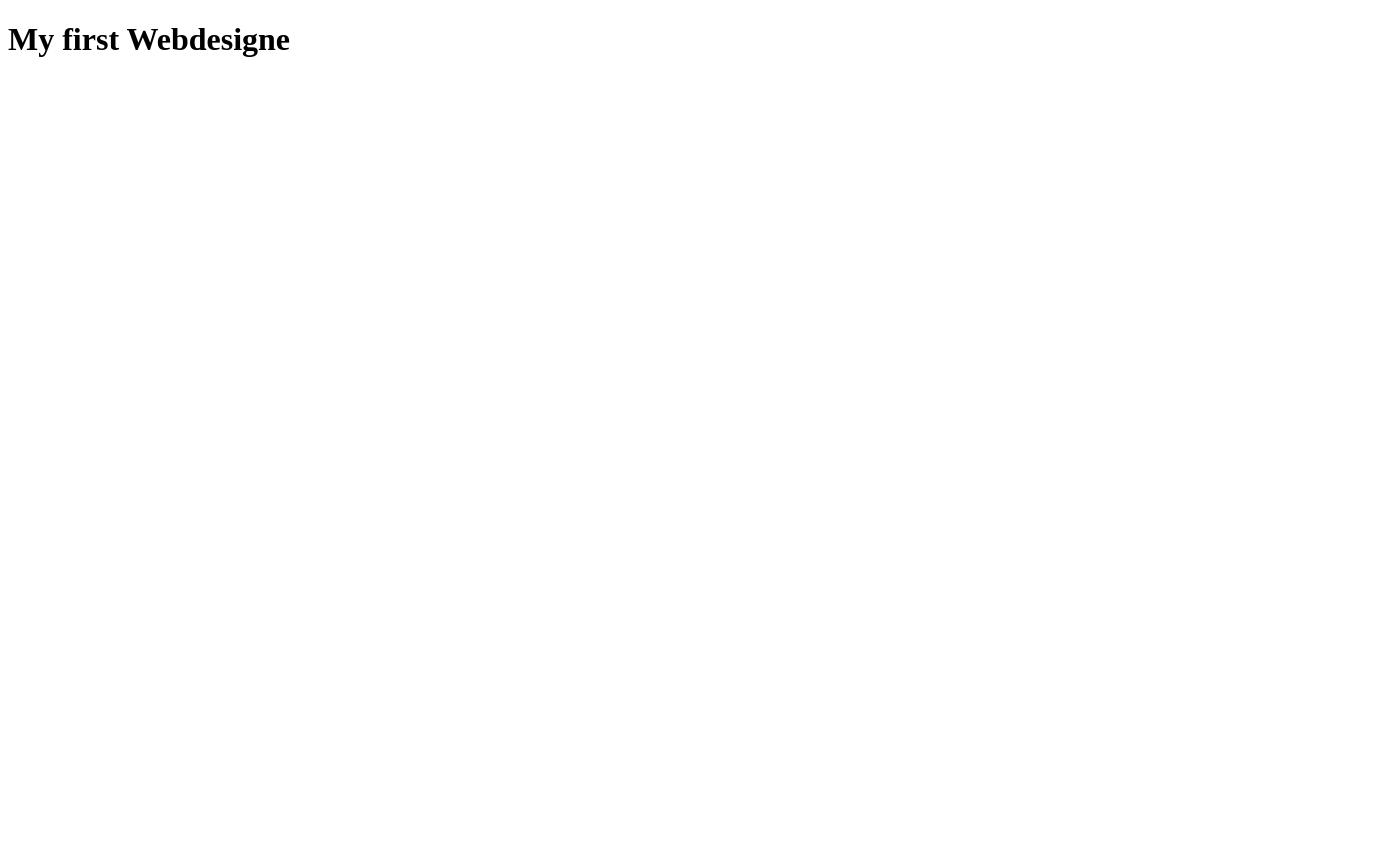
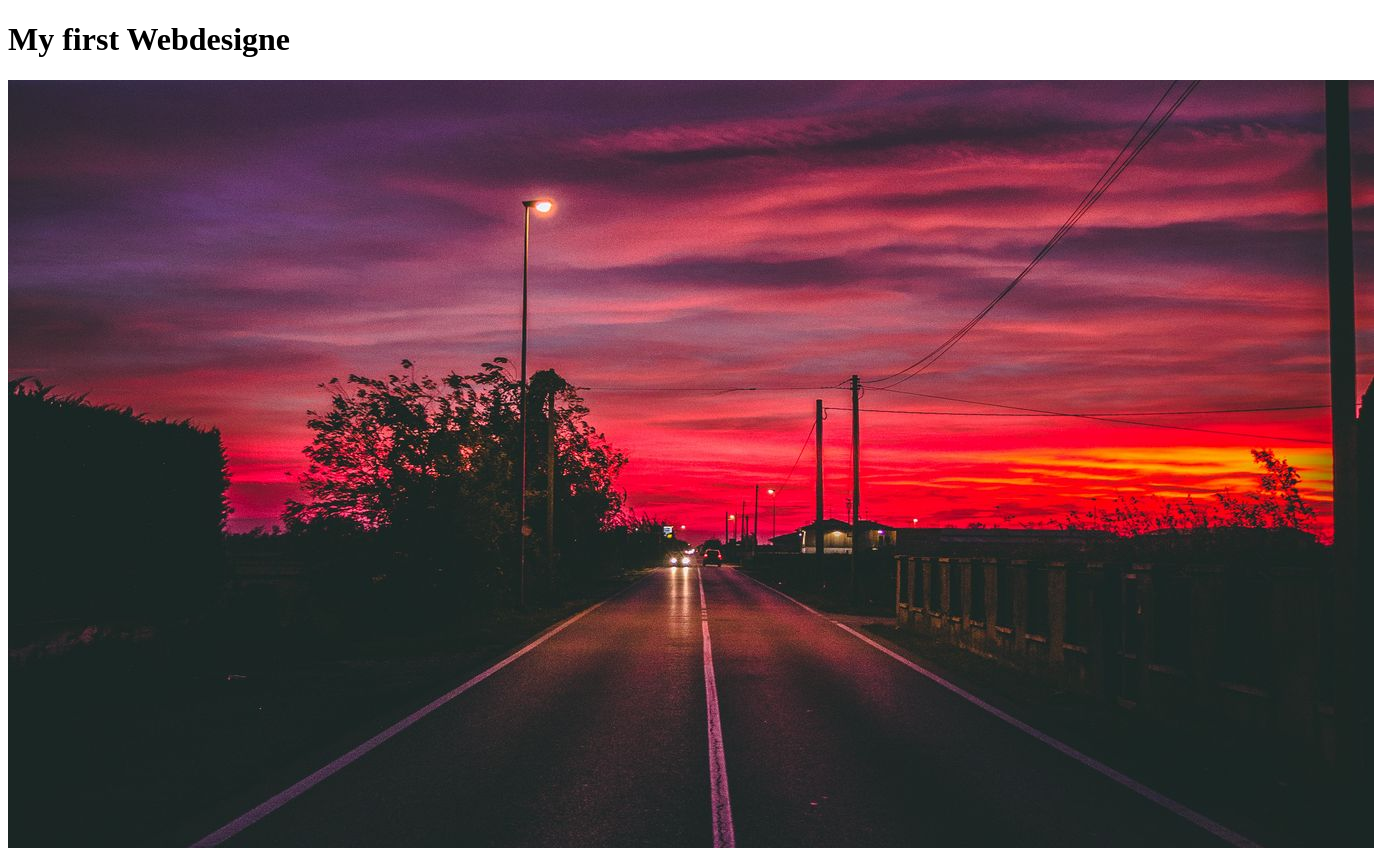
Before and after one commit to Al-Noman02/My-second-repo, a plain HTML site: page index.html in a window 1280 px wide. Shown: the whole page, 1374 px wide, since content can reach past the window. Before the commit the page ends 800 px from the top, so only its background shows below. Drawn offline with Linux system fonts and the light colour scheme.

Commit message:
Image add

```diff
--- a/index.html
+++ b/index.html
@@ -8,5 +8,6 @@
 </head>
 <body>
     <h1>My first Webdesigne</h1>
+    <img src="0_road_sunset_horizon_marking_118582_1366x768.jpg" alt="">
 </body>
 </html>
```
Also changed, not shown: 0_road_sunset_horizon_marking_118582_1366x768.jpg (added), forrest.jpg (added), profile.jpg (added).
